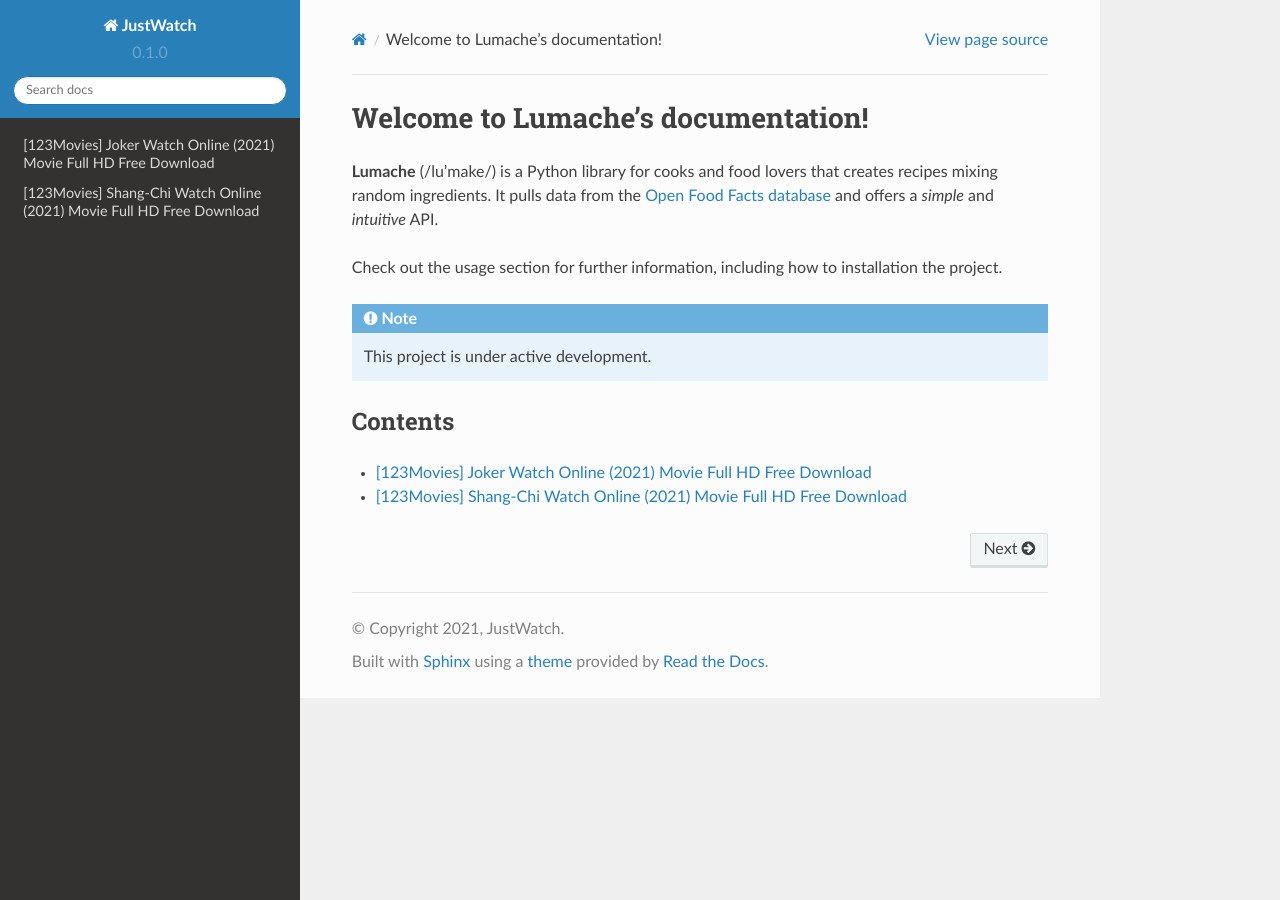
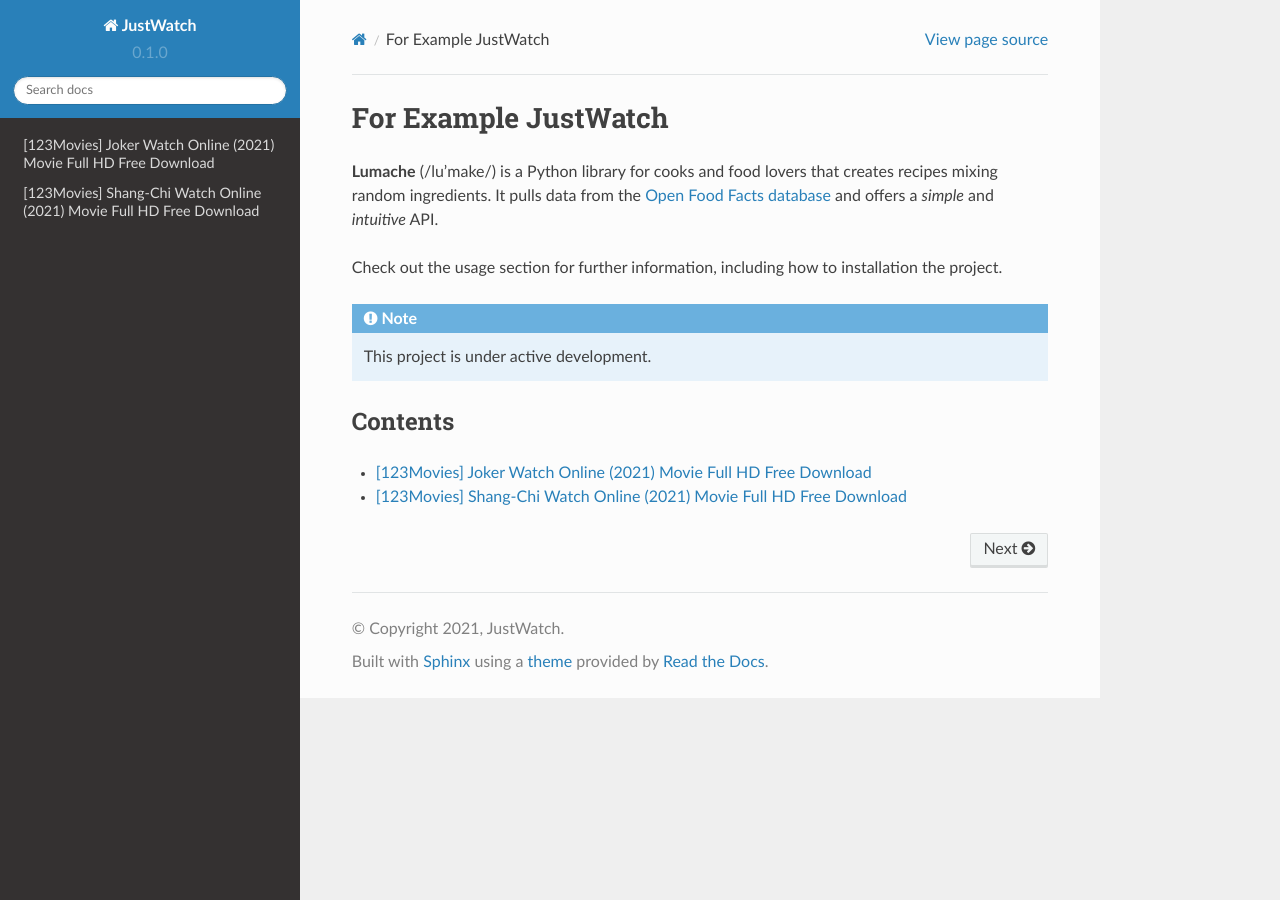
Before and after one commit to onegite/justwatch, a Sphinx documentation site: the page built from docs/source/index.rst, in a window 1280 px wide. Built offline with Sphinx 7.4.7 and the Read the Docs theme 2.0.0, drawn with Linux system fonts in a browser that asks for light colours.

Commit message:
Update index.rst

```diff
--- a/docs/source/index.rst
+++ b/docs/source/index.rst
@@ -1,4 +1,4 @@
-Welcome to Lumache's documentation!
+For Example JustWatch
 ===================================
 
 **Lumache** (/lu'make/) is a Python library for cooks and food lovers
```
